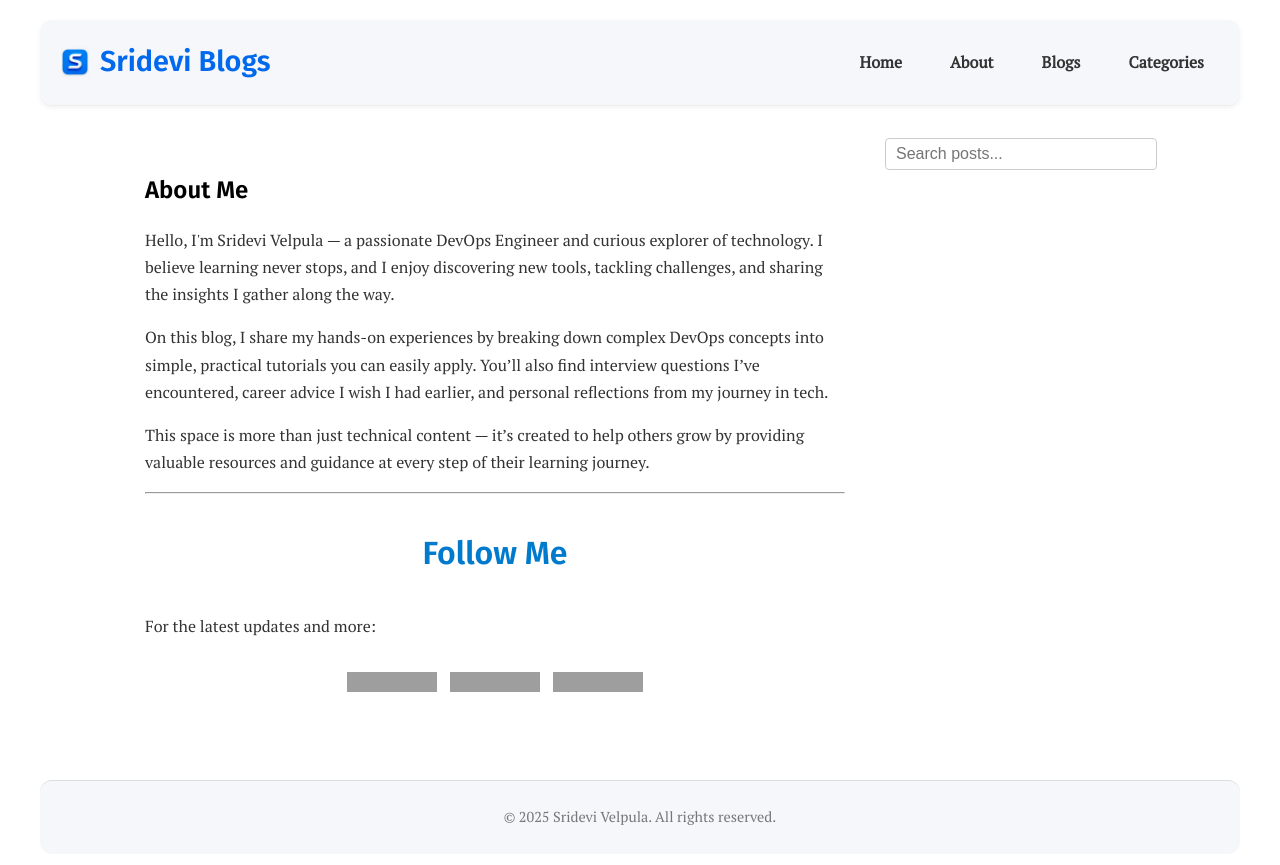
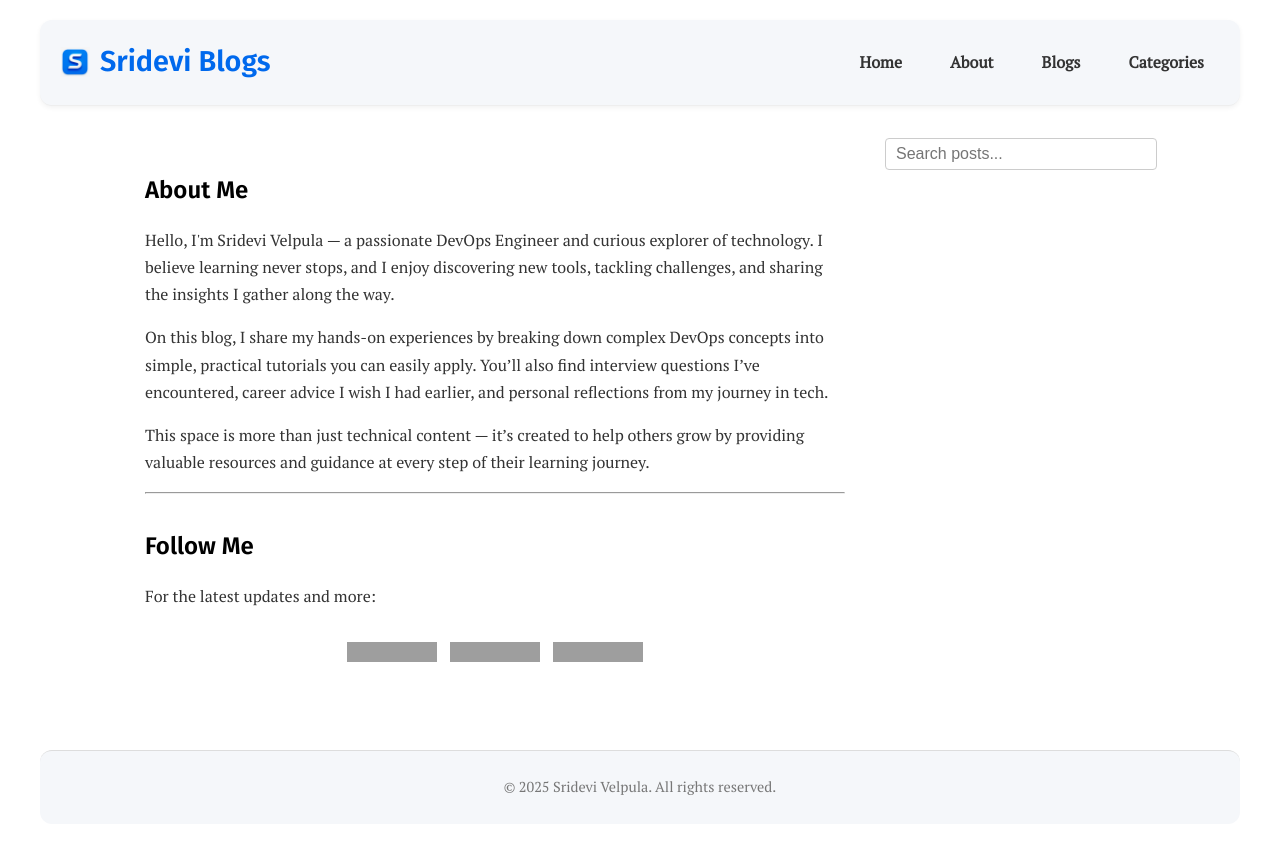
Before and after one commit to srideviblogs/srideviblogs.github.io, a Jekyll site: the page built from about.md, in a window 1280 px wide. Shown: the top 865 px of the page. Built offline with Jekyll 4.4.1, drawn with Linux system fonts in a browser that asks for light colours; grey boxes are pictures that could not be loaded.

Commit message:
Update about.md

```diff
--- a/about.md
+++ b/about.md
@@ -17,11 +17,11 @@ permalink: /about/
 <hr>
 
 <section class="about-follow">
-  <h2 class="animate-subheading">Follow Me</h2>
+  <h2>Follow Me</h2>
 
   <p>For the latest updates and more:</p>
 
-  <div class="social-badges">
+  <div class="social-badges social-left">
     <a href="https://srideviblogs.github.io/" target="_blank" rel="noopener">
       <img src="https://img.shields.io/badge/Blog-%23007a3e.svg?style=for-the-badge&logo=jekyll&logoColor=white" alt="Blog">
     </a>
```
